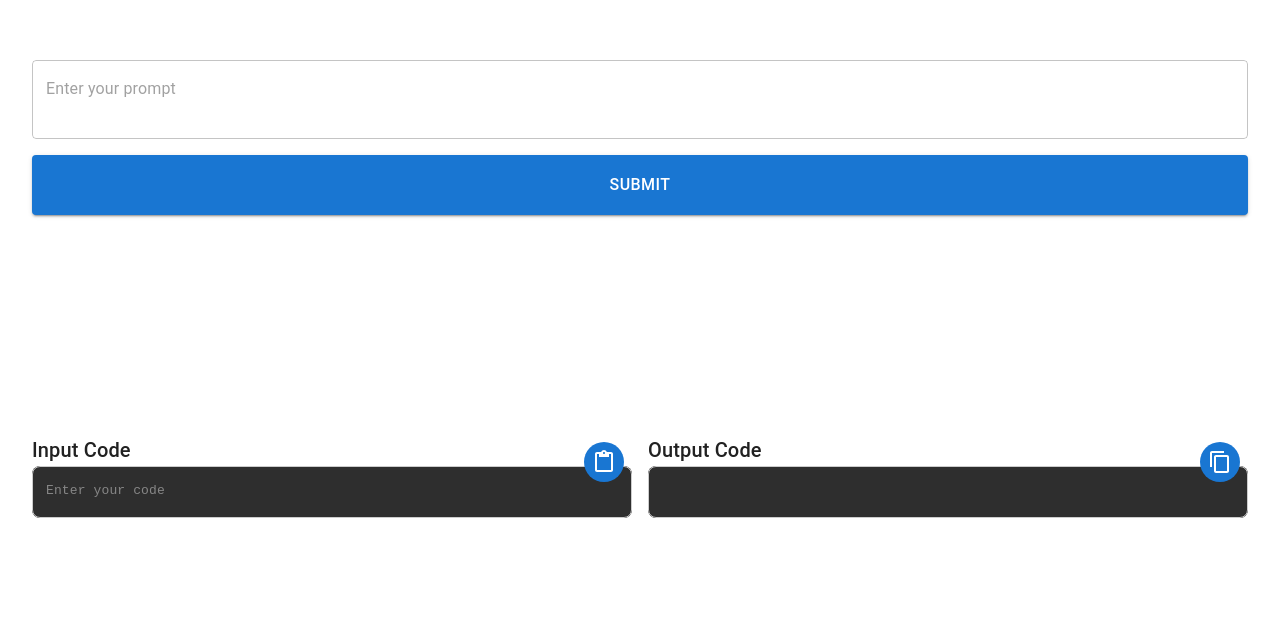
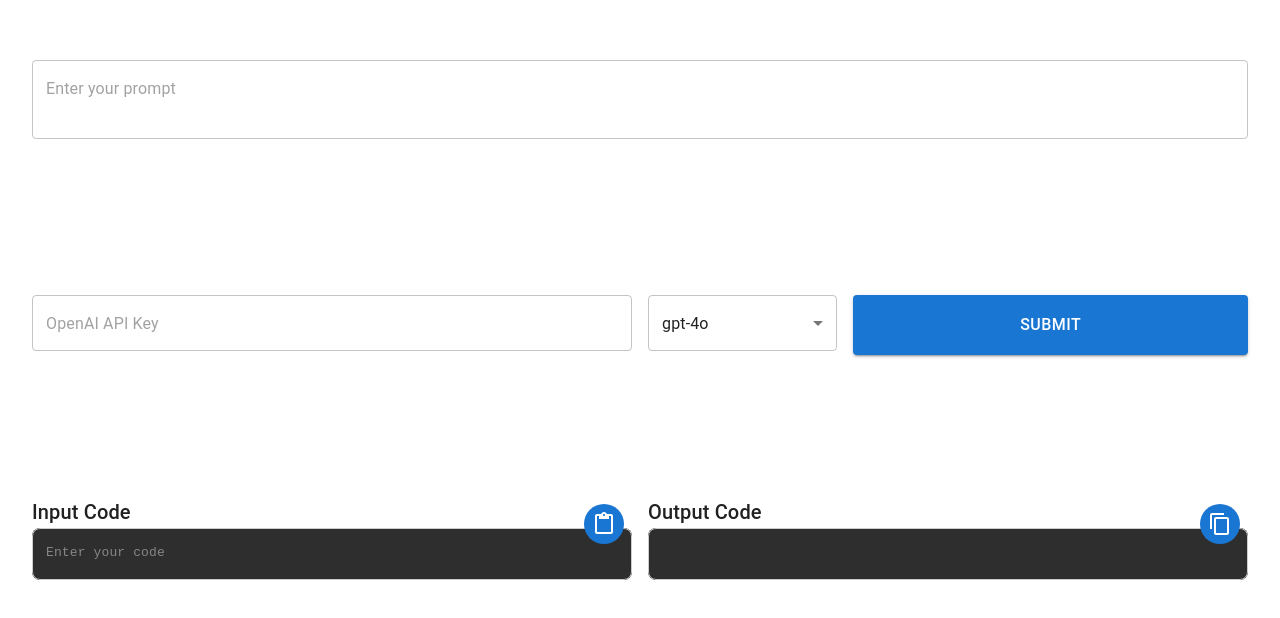
Before and after one commit to t-montes/codelm-testing-front, a React (Create React App) app: page / in a window 1280 px wide. Shown: the top 618 px of the page. Built offline with nearby package versions, Linux system fonts and the light colour scheme.

Commit message:
update openai key request

```diff
--- /dev/null
+++ b/src/App.css
@@ -0,0 +1,3 @@
+.css-1l8c791-MuiGrid-root {
+    align-content: flex-start
+}
--- a/src/App.js
+++ b/src/App.js
@@ -1,5 +1,6 @@
-import React, { useState } from 'react';
-import { Box, Button, Grid, TextField, Typography, Paper, IconButton } from '@mui/material';
+import React, { useState, useEffect } from 'react';
+import "./App.css";
+import { Box, Button, Grid, TextField, Typography, Paper, IconButton, Select, MenuItem, FormControl } from '@mui/material';
 import ContentPasteIcon from '@mui/icons-material/ContentPaste';
 import ContentCopyIcon from '@mui/icons-material/ContentCopy';
 
@@ -96,11 +97,33 @@ const App = () => {
   const [updatedCode, setUpdatedCode] = useState('');
   const [error, setError] = useState('');
   const [processing, setProcessing] = useState(false);
+  const [model, setModel] = useState('gpt-4o');
+  const [apiKey, setApiKey] = useState(sessionStorage.getItem('openaiApiKey') || '');
 
-  // Function to handle submit
+  useEffect(() => {
+    const handleResize = () => {
+      window.location.reload();
+    };
+
+    window.addEventListener('resize', handleResize);
+
+    return () => {
+      window.removeEventListener('resize', handleResize);
+    };
+  }, []);
+
+  useEffect(() => {
+    if (apiKey) {
+      sessionStorage.setItem('openaiApiKey', apiKey);
+    }
+  }, [apiKey]);
+
   const handleSubmit = async () => {
     if (!code && !prompt) {
       setError('One of the fields must be filled');
+      return;
+    } else if (!apiKey) {
+      setError('API key is required');
       return;
     } else {
       setError('');
@@ -112,23 +135,23 @@ const App = () => {
         method: 'POST',
         headers: {
           'Content-Type': 'application/json',
+          'Authorization': `Bearer ${apiKey};`,
         },
-        body: JSON.stringify({ prompt, code }),
+        body: JSON.stringify({ prompt, code, model }),
       });
       setProcessing(false);
 
-      if (!response.ok) {
-        throw new Error('Network response was not ok');
+      const data = await response.json();
+      if (data.error) {
+        setError(data.error);
+        return;
       }
-
-      const data = await response.json();
       setUpdatedCode(data.updatedCode);
     } catch (error) {
-      setError('An error occurred while processing the request: ' + error.message);
+      setError('Request Error: ' + error.message);
     }
   };
 
-  // Function to paste clipboard content to code input
   const handlePaste = async () => {
     try {
       const text = await navigator.clipboard.readText();
@@ -138,7 +161,6 @@ const App = () => {
     }
   };
 
-  // Function to copy output code to clipboard
   const handleCopy = async () => {
     try {
       await navigator.clipboard.writeText(updatedCode);
@@ -165,11 +187,11 @@ const App = () => {
           height: '85%',
           position: 'relative',
           border: 'none',
-          'box-shadow': 'none',
+          boxShadow: 'none',
         }}
       >
         <Grid container spacing={2} sx={{ height: '100%', alignItems: 'flex-start', justifyContent: 'flex-start' }}>
-          {/* Top section: Prompt input and Submit button */}
+          {/* Top section: Prompt input */}
           <Grid item xs={12}>
             <TextField
               placeholder="Enter your prompt"
@@ -184,35 +206,59 @@ const App = () => {
                 fontSize: '14px',
                 borderRadius: '4px',
                 marginBottom: '1rem',
-                resize: 'none',
-                overflow: 'hidden',
               }}
               inputProps={{
                 style: {
                   height: 'auto',
-                  minHeight: '1.5rem', // Default for a single line
+                  minHeight: '1.5rem',
                 },
               }}
-              onInput={(e) => {
-                e.target.style.height = 'auto'; // Reset height
-                e.target.style.height = `${e.target.scrollHeight}px`; // Adjust based on content
+            />
+          </Grid>
+
+          {/* Row for API Key, Model Selection, and Submit Button */}
+          <Grid item container xs={12} spacing={2}>
+            <Grid item xs={6}>
+              <TextField
+                placeholder="OpenAI API Key"
+                fullWidth
+                variant="outlined"
+                value={apiKey}
+                onChange={(e) => setApiKey(e.target.value)}
+                sx={{
+                  backgroundColor: '#ffffff',
+                  color: '#000000',
+                  fontSize: '14px',
+                  borderRadius: '4px',
                 }}
               />
-
+            </Grid>
+            <Grid item xs={2}>
+              <FormControl fullWidth>
+                <Select
+                  labelId="model-select-label"
+                  value={model}
+                  onChange={(e) => setModel(e.target.value)}
+                >
+                  <MenuItem value="gpt-4o">gpt-4o</MenuItem>
+                  <MenuItem value="gpt-4o-mini">gpt-4o-mini</MenuItem>
+                </Select>
+              </FormControl>
+            </Grid>
+            <Grid item xs={4}>
               <Button
                 variant="contained"
                 color="primary"
                 disabled={processing}
                 fullWidth
                 onClick={handleSubmit}
-              sx={{ padding: '1rem', fontSize: '1rem', marginBottom: '1rem' }}
+                sx={{ padding: '1rem', fontSize: '1rem' }}
                 style={{
                   backgroundColor: processing ? '#cccccc' : '#1976d2',
                 }}
               >
                 Submit
               </Button>
-
               {/* Display error if fields are empty */}
               {error && (
                 <Typography
@@ -223,6 +269,7 @@ const App = () => {
                   {error}
                 </Typography>
               )}
+            </Grid>
           </Grid>
 
           {/* Left section: Code input */}
```
Also changed, not shown: 1 other file (tests, documents, lock files or other folders). Lines whose indentation alone changed are shown as unchanged.
